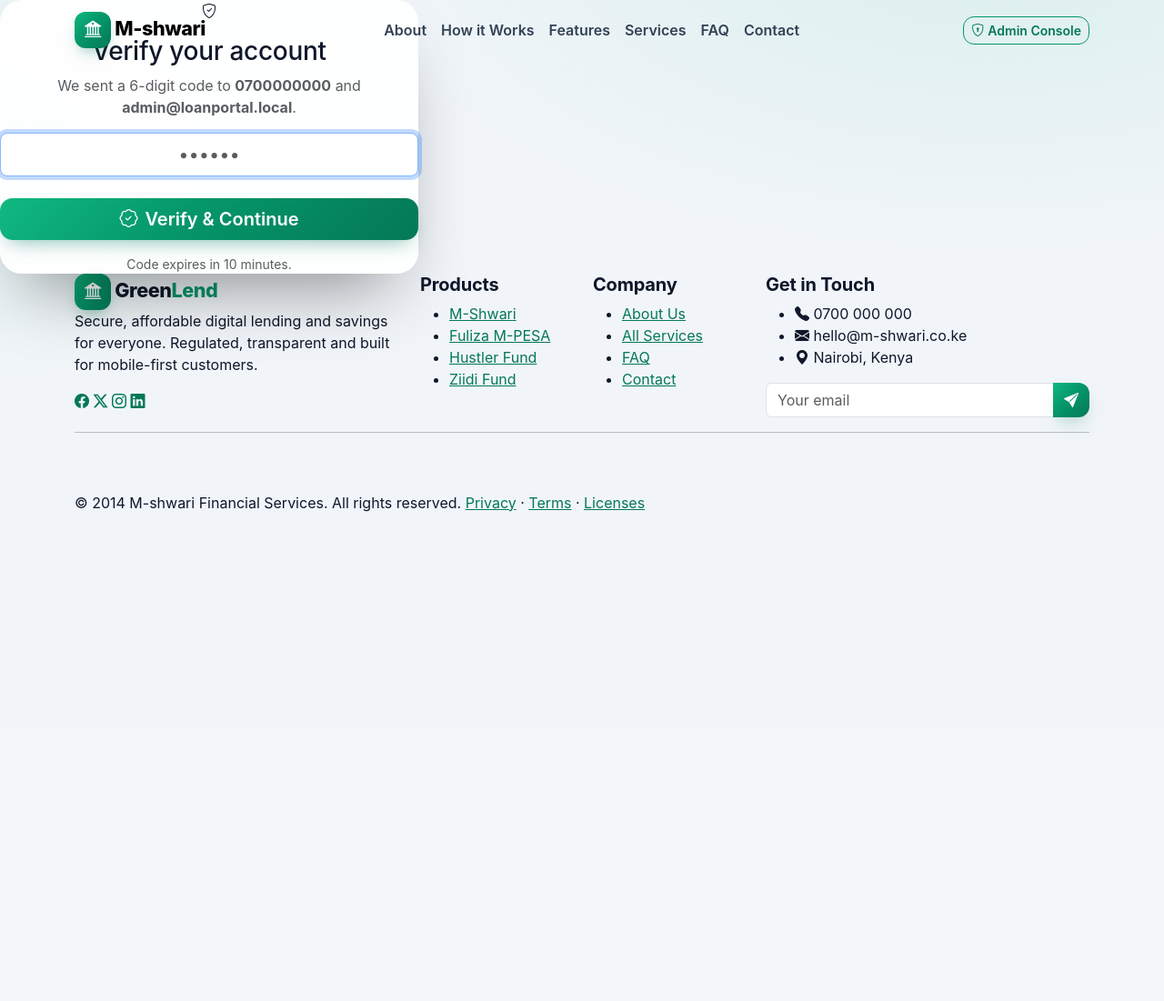
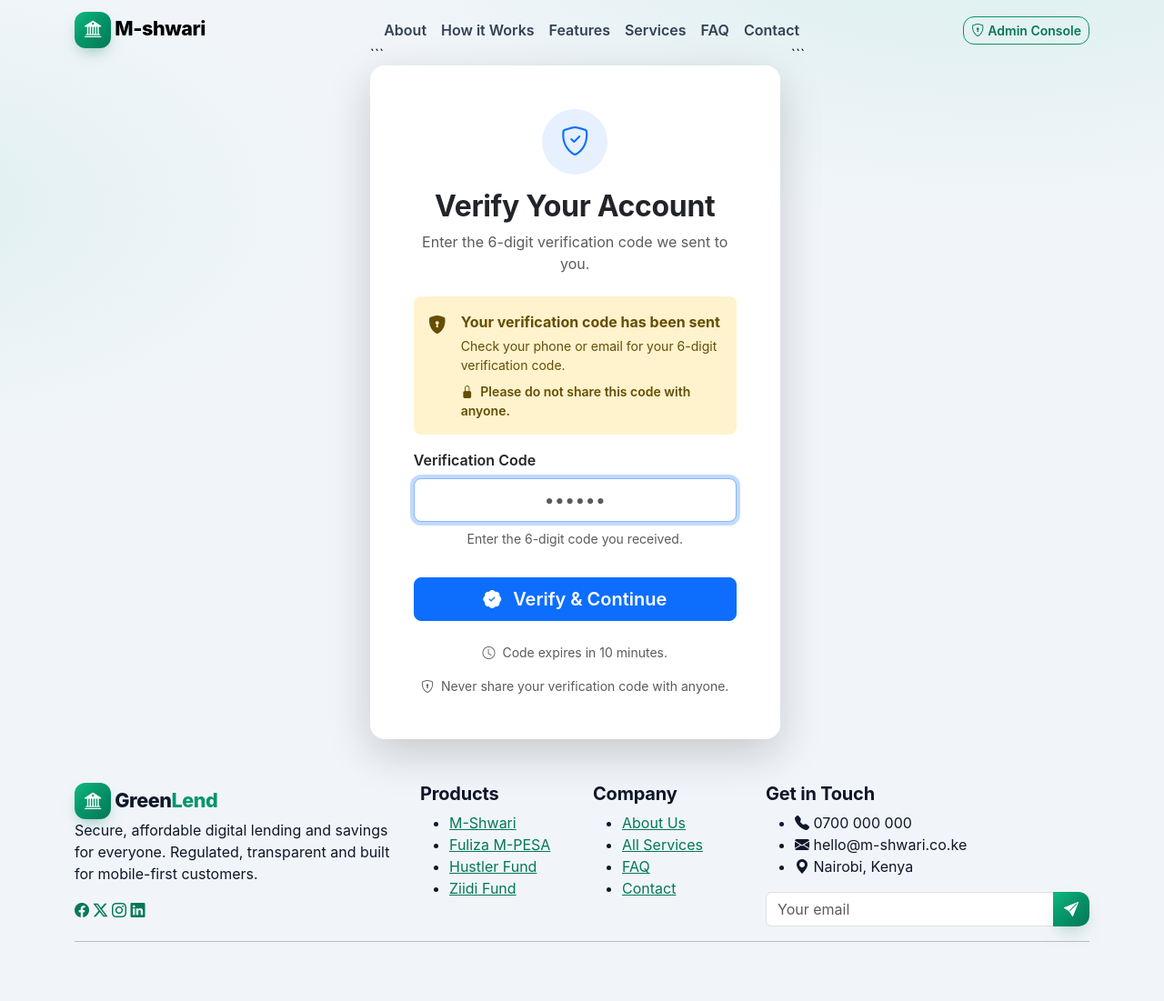
Before and after one commit to trippie412/easysaff.com, a Flask app: page /auth/verify in a window 1280 px wide. Shown: the top 1101 px of the page at 91% size. Before the commit the page ends 563 px from the top, so only its background shows below. Run offline with Flask 3, Linux system fonts and the light colour scheme; a user stored in the database is signed in; data comes from the database, SQL or seed files in the repository.

Commit message:
Remove exposed credentials and verification codes

````diff
--- a/app/templates/auth/verify.html
+++ b/app/templates/auth/verify.html
@@ -1,36 +1,139 @@
 {% extends 'base.html' %}
+
 {% block title %}Verify Account{% endblock %}
+
 {% block body_class %}auth-page{% endblock %}
 
 {% block content %}
-<div class="auth-wrap">
-  <div class="auth-card glass text-center">
-    <div class="verify-icon mx-auto"><i class="bi bi-shield-check"></i></div>
-    <h1 class="h3 mt-3">Verify your account</h1>
-    <p class="text-muted">
-      We sent a 6-digit code to <strong>{{ user.phone }}</strong> and <strong>{{ user.email }}</strong>.
-    </p>
 
-    {% if show_code %}
-    <div class="alert alert-warning small">
-      <i class="bi bi-info-circle me-1"></i>
-      <strong>Development mode:</strong> your mock verification code is
-      <span class="fw-bold fs-6 d-block mt-1">{{ show_code }}</span>
-      (In production this is sent via SMS/email only.)
+<div class="container py-5">
+  <div class="row justify-content-center">
+    <div class="col-12 col-sm-10 col-md-7 col-lg-5">
+
+```
+  <!-- Verification Card -->
+  <div class="card shadow-lg border-0 rounded-4">
+
+    <div class="card-body p-4 p-md-5">
+
+      <!-- Icon -->
+      <div class="text-center mb-4">
+        <div
+          class="d-inline-flex align-items-center justify-content-center rounded-circle mb-3"
+          style="width: 72px; height: 72px; background: rgba(13, 110, 253, 0.1);"
+        >
+          <i
+            class="bi bi-shield-check text-primary"
+            style="font-size: 2rem;"
+          ></i>
+        </div>
+
+        <h2 class="fw-bold mb-2">Verify Your Account</h2>
+
+        <p class="text-muted mb-0">
+          Enter the 6-digit verification code we sent to you.
+        </p>
+      </div>
+
+      <!-- Security Notice -->
+      <div
+        class="alert alert-warning border-0 rounded-3"
+        role="alert"
+      >
+        <div class="d-flex align-items-start">
+
+          <i class="bi bi-shield-lock-fill me-3 fs-5"></i>
+
+          <div>
+            <div class="fw-bold mb-1">
+              Your verification code has been sent
+            </div>
+
+            <div class="small">
+              Check your phone or email for your 6-digit verification code.
+            </div>
+
+            <div class="small fw-semibold mt-2">
+              <i class="bi bi-lock-fill me-1"></i>
+              Please do not share this code with anyone.
+            </div>
+          </div>
+
+        </div>
+      </div>
+
+      <!-- Verification Form -->
+      <form method="post" novalidate>
+
+        <div class="mb-3">
+
+          <label
+            for="verificationCode"
+            class="form-label fw-semibold"
+          >
+            Verification Code
+          </label>
+
+          <input
+            id="verificationCode"
+            type="text"
+            name="code"
+            class="form-control form-control-lg text-center"
+            placeholder="••••••"
+            maxlength="6"
+            minlength="6"
+            inputmode="numeric"
+            pattern="[0-9]{6}"
+            autocomplete="one-time-code"
+            autofocus
+            required
+            aria-label="Enter your 6-digit verification code"
+          >
+
+          <div class="form-text text-center mt-2">
+            Enter the 6-digit code you received.
+          </div>
+
+        </div>
+
+        <!-- Verify Button -->
+        <button
+          type="submit"
+          class="btn btn-primary btn-lg w-100 rounded-3 mt-3"
+        >
+          <i class="bi bi-patch-check-fill me-2"></i>
+          Verify &amp; Continue
+        </button>
+
+      </form>
+
+      <!-- Expiration -->
+      <div class="text-center mt-4">
+
+        <div class="small text-muted">
+          <i class="bi bi-clock me-1"></i>
+          Code expires in 10 minutes.
+        </div>
+
+      </div>
+
+      <!-- Security Reminder -->
+      <div class="text-center mt-3">
+
+        <div class="small text-muted">
+          <i class="bi bi-shield-lock me-1"></i>
+          Never share your verification code with anyone.
+        </div>
+
+      </div>
+
     </div>
-    {% endif %}
+  </div>
 
-    <form method="post" novalidate>
-      <div class="otp-input-wrap mx-auto">
-        <input type="text" name="code" class="form-control form-control-lg text-center otp-input"
-               placeholder="••••••" maxlength="6" inputmode="numeric" pattern="\d{6}" autofocus required>
-      </div>
-      <button class="btn btn-grad btn-lg w-100 mt-4" type="submit">
-        <i class="bi bi-patch-check me-2"></i>Verify &amp; Continue
-      </button>
-    </form>
+</div>
+```
 
-    <p class="small text-muted mt-3 mb-0">Code expires in 10 minutes.</p>
   </div>
 </div>
+
 {% endblock %}
````
Also changed, not shown: app/templates/admin/login.html (+130 -27 lines), 2 other files.
